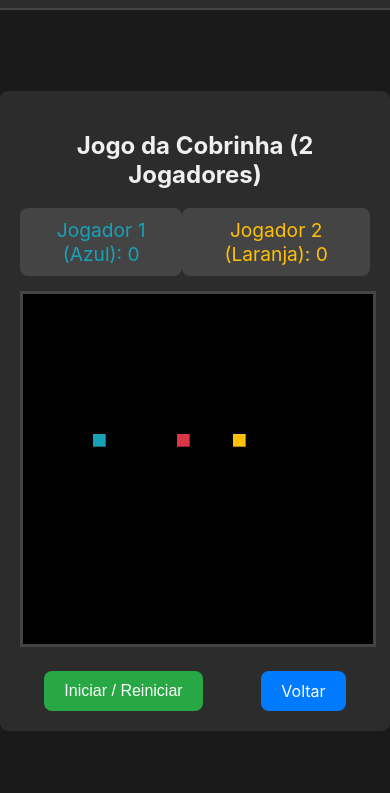
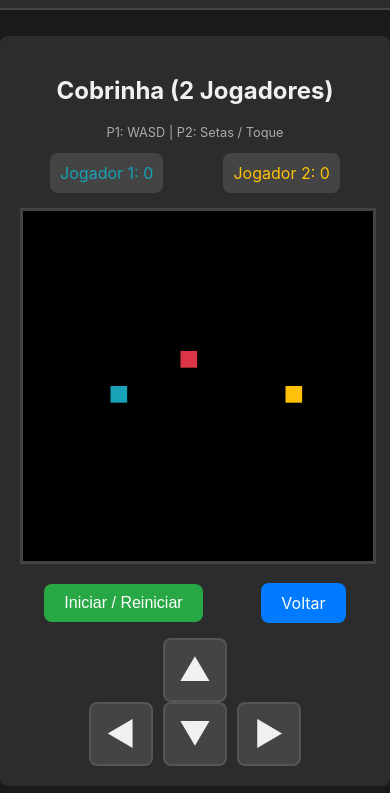
Before and after one commit to Dex6354/games, a plain HTML site: page cobrinha.html in a window 390 px wide. Shown: the part 51-844 px from the top of the page. Drawn offline with Linux system fonts and the light colour scheme.

Commit message:
Update cobrinha.html

```diff
--- a/cobrinha.html
+++ b/cobrinha.html
@@ -2,7 +2,7 @@
 <html lang="pt-BR">
 <head>
     <meta charset="UTF-8">
-    <meta name="viewport" content="width=device-width, initial-scale=1.0">
+    <meta name="viewport" content="width=device-width, initial-scale=1.0, user-scalable=no">
     <title>Cobrinha 2P - Jogos Online</title>
     <style>
         :root {
@@ -27,6 +27,7 @@
             align-items: center;
             min-height: calc(100vh - 80px);
             text-align: center;
+            overflow: hidden; /* Impede o scroll da página no mobile */
         }
         .header {
             position: fixed; top: 0; left: 0; width: 100%; background-color: var(--primary-color);
@@ -41,7 +42,7 @@
         .header nav a.active { background-color: var(--accent-color); }
         .container {
             background-color: var(--primary-color); padding: 20px;
-            border-radius: var(--border-radius); max-width: 600px; width: 95%;
+            border-radius: var(--border-radius); max-width: 500px; width: 90%;
         }
         .info-container {
             display: flex;
@@ -49,7 +50,7 @@
             margin-bottom: 15px;
         }
         .scoreboard {
-            font-size: 1.2em;
+            font-size: 1em;
             padding: 10px;
             border-radius: var(--border-radius);
             background-color: var(--secondary-color);
@@ -59,13 +60,13 @@
         canvas {
             background-color: #000;
             width: 100%;
-            max-width: 500px;
             aspect-ratio: 1 / 1;
             border: 3px solid var(--secondary-color);
         }
         .controls {
-            margin-top: 20px; display: flex;
+            margin-top: 15px; display: flex;
             justify-content: space-around; gap: 10px;
+            align-items: center;
         }
         .btn {
             color: white; border: none; padding: 10px 20px; font-size: 1em;
@@ -73,6 +74,38 @@
         }
         .start-btn { background-color: #28a745; }
         .back-btn { background-color: var(--accent-color); }
+
+        /* Controles Mobile */
+        .mobile-controls {
+            display: none; /* Escondido por padrão em telas grandes */
+            margin-top: 15px;
+            user-select: none;
+        }
+        .mobile-controls .row {
+            display: flex;
+            justify-content: center;
+            gap: 10px;
+        }
+        .mobile-controls .d-pad-btn {
+            width: 60px;
+            height: 60px;
+            background-color: var(--secondary-color);
+            border: 2px solid #555;
+            border-radius: var(--border-radius);
+            color: var(--text-color);
+            font-size: 2em;
+            display: flex;
+            justify-content: center;
+            align-items: center;
+        }
+        .mobile-controls .placeholder {
+            width: 64px; /* Ocupa espaço do botão */
+        }
+        @media (max-width: 768px) {
+            .mobile-controls {
+                display: block; /* Visível em telas pequenas */
+            }
+        }
     </style>
 </head>
 <body>
@@ -83,15 +116,29 @@
     </header>
 
     <div class="container">
-        <h2>Jogo da Cobrinha (2 Jogadores)</h2>
+        <h2>Cobrinha (2 Jogadores)</h2>
+        <p style="font-size: 0.8em; color: #aaa;">P1: WASD | P2: Setas / Toque</p>
         <div class="info-container">
-            <div class="scoreboard" id="p1-score">Jogador 1 (Azul): 0</div>
-            <div class="scoreboard" id="p2-score">Jogador 2 (Laranja): 0</div>
+            <div class="scoreboard" id="p1-score">Jogador 1: 0</div>
+            <div class="scoreboard" id="p2-score">Jogador 2: 0</div>
         </div>
-        <canvas id="gameCanvas" width="500" height="500"></canvas>
+        <canvas id="gameCanvas" width="400" height="400"></canvas>
         <div class="controls">
             <button id="start-btn" class="btn start-btn">Iniciar / Reiniciar</button>
             <a href="index.html" class="btn back-btn">Voltar</a>
+        </div>
+
+        <div class="mobile-controls">
+            <div class="row">
+                <div class="placeholder"></div>
+                <div id="btn-up" class="d-pad-btn">▲</div>
+                <div class="placeholder"></div>
+            </div>
+            <div class="row">
+                <div id="btn-left" class="d-pad-btn">◀</div>
+                <div id="btn-down" class="d-pad-btn">▼</div>
+                <div id="btn-right" class="d-pad-btn">▶</div>
+            </div>
         </div>
     </div>
 
@@ -105,55 +152,35 @@
         const gridSize = 20;
         const tileCount = canvas.width / gridSize;
         let gameInterval;
-
         let p1, p2, food;
 
         function initializeGame() {
-            p1 = {
-                body: [{x: 5, y: 10}],
-                dx: 1, dy: 0,
-                color: '#17a2b8',
-                score: 0
-            };
-            p2 = {
-                body: [{x: 15, y: 10}],
-                dx: -1, dy: 0,
-                color: '#ffc107',
-                score: 0
-            };
+            p1 = { body: [{x: 5, y: 10}], dx: 1, dy: 0, color: '#17a2b8', score: 0 };
+            p2 = { body: [{x: 15, y: 10}], dx: -1, dy: 0, color: '#ffc107', score: 0 };
             placeFood();
             updateScores();
         }
 
-        function placeFood() {
-            food = {
-                x: Math.floor(Math.random() * tileCount),
-                y: Math.floor(Math.random() * tileCount)
-            };
-        }
-
+        function placeFood() { food = { x: Math.floor(Math.random() * tileCount), y: Math.floor(Math.random() * tileCount) }; }
         function updateScores() {
-            p1ScoreElem.textContent = `Jogador 1 (Azul): ${p1.score}`;
-            p2ScoreElem.textContent = `Jogador 2 (Laranja): ${p2.score}`;
+            p1ScoreElem.textContent = `Jogador 1: ${p1.score}`;
+            p2ScoreElem.textContent = `Jogador 2: ${p2.score}`;
         }
 
         function gameLoop() {
             moveSnake(p1);
             moveSnake(p2);
-
-            if (checkCollision(p1) || checkCollision(p2, true)) {
+            if (checkCollisions()) {
                 clearInterval(gameInterval);
                 alert('Fim de Jogo!');
                 return;
             }
-
             drawEverything();
         }
 
         function moveSnake(player) {
             const head = { x: player.body[0].x + player.dx, y: player.body[0].y + player.dy };
             player.body.unshift(head);
-
             if (head.x === food.x && head.y === food.y) {
                 player.score++;
                 updateScores();
@@ -163,61 +190,57 @@
             }
         }
 
-        function checkCollision(player, checkOtherPlayer = false) {
-             const head = player.body[0];
-             // Colisão com parede
-             if (head.x < 0 || head.x >= tileCount || head.y < 0 || head.y >= tileCount) return true;
-             // Colisão com próprio corpo
-             for (let i = 1; i < player.body.length; i++) {
-                 if (head.x === player.body[i].x && head.y === player.body[i].y) return true;
-             }
-             // Colisão com outro jogador
-             if(checkOtherPlayer){
-                 for (let i = 0; i < p1.body.length; i++) {
-                     if (head.x === p1.body[i].x && head.y === p1.body[i].y) return true;
-                 }
-                 for (let i = 0; i < p2.body.length; i++) {
-                     if (p1.body[0].x === p2.body[i].x && p1.body[0].y === p2.body[i].y) return true;
-                 }
-             }
-             return false;
+        function checkCollisions() {
+            const p1Head = p1.body[0];
+            const p2Head = p2.body[0];
+            // Colisão com parede
+            if (p1Head.x < 0 || p1Head.x >= tileCount || p1Head.y < 0 || p1Head.y >= tileCount) return true;
+            if (p2Head.x < 0 || p2Head.x >= tileCount || p2Head.y < 0 || p2Head.y >= tileCount) return true;
+            // Colisão com o próprio corpo
+            for (let i = 1; i < p1.body.length; i++) if (p1Head.x === p1.body[i].x && p1Head.y === p1.body[i].y) return true;
+            for (let i = 1; i < p2.body.length; i++) if (p2Head.x === p2.body[i].x && p2Head.y === p2.body[i].y) return true;
+            // Colisão entre jogadores
+            for (let i = 0; i < p2.body.length; i++) if (p1Head.x === p2.body[i].x && p1Head.y === p2.body[i].y) return true;
+            for (let i = 0; i < p1.body.length; i++) if (p2Head.x === p1.body[i].x && p2Head.y === p1.body[i].y) return true;
+            return false;
         }
 
         function drawEverything() {
             ctx.fillStyle = '#000';
             ctx.fillRect(0, 0, canvas.width, canvas.height);
-
             drawSnake(p1);
             drawSnake(p2);
-
             ctx.fillStyle = '#dc3545';
-            ctx.fillRect(food.x * gridSize, food.y * gridSize, gridSize - 2, gridSize - 2);
+            ctx.fillRect(food.x * gridSize, food.y * gridSize, gridSize - 1, gridSize - 1);
         }
 
         function drawSnake(player) {
             ctx.fillStyle = player.color;
-            player.body.forEach(segment => {
-                ctx.fillRect(segment.x * gridSize, segment.y * gridSize, gridSize - 2, gridSize - 2);
-            });
+            player.body.forEach(segment => ctx.fillRect(segment.x * gridSize, segment.y * gridSize, gridSize - 1, gridSize - 1));
         }
 
+        // Controles Teclado
         document.addEventListener('keydown', e => {
-            // Player 1 (WASD)
             if (e.key === 'w' && p1.dy === 0) { p1.dx = 0; p1.dy = -1; }
             if (e.key === 's' && p1.dy === 0) { p1.dx = 0; p1.dy = 1; }
             if (e.key === 'a' && p1.dx === 0) { p1.dx = -1; p1.dy = 0; }
             if (e.key === 'd' && p1.dx === 0) { p1.dx = 1; p1.dy = 0; }
-            // Player 2 (Arrows)
             if (e.key === 'ArrowUp' && p2.dy === 0) { p2.dx = 0; p2.dy = -1; }
             if (e.key === 'ArrowDown' && p2.dy === 0) { p2.dx = 0; p2.dy = 1; }
             if (e.key === 'ArrowLeft' && p2.dx === 0) { p2.dx = -1; p2.dy = 0; }
             if (e.key === 'ArrowRight' && p2.dx === 0) { p2.dx = 1; p2.dy = 0; }
         });
 
+        // Controles Toque
+        document.getElementById('btn-up').addEventListener('click', () => { if (p2.dy === 0) { p2.dx = 0; p2.dy = -1; }});
+        document.getElementById('btn-down').addEventListener('click', () => { if (p2.dy === 0) { p2.dx = 0; p2.dy = 1; }});
+        document.getElementById('btn-left').addEventListener('click', () => { if (p2.dx === 0) { p2.dx = -1; p2.dy = 0; }});
+        document.getElementById('btn-right').addEventListener('click', () => { if (p2.dx === 0) { p2.dx = 1; p2.dy = 0; }});
+
         startBtn.addEventListener('click', () => {
             clearInterval(gameInterval);
             initializeGame();
-            gameInterval = setInterval(gameLoop, 100);
+            gameInterval = setInterval(gameLoop, 120);
         });
 
         initializeGame();
```
